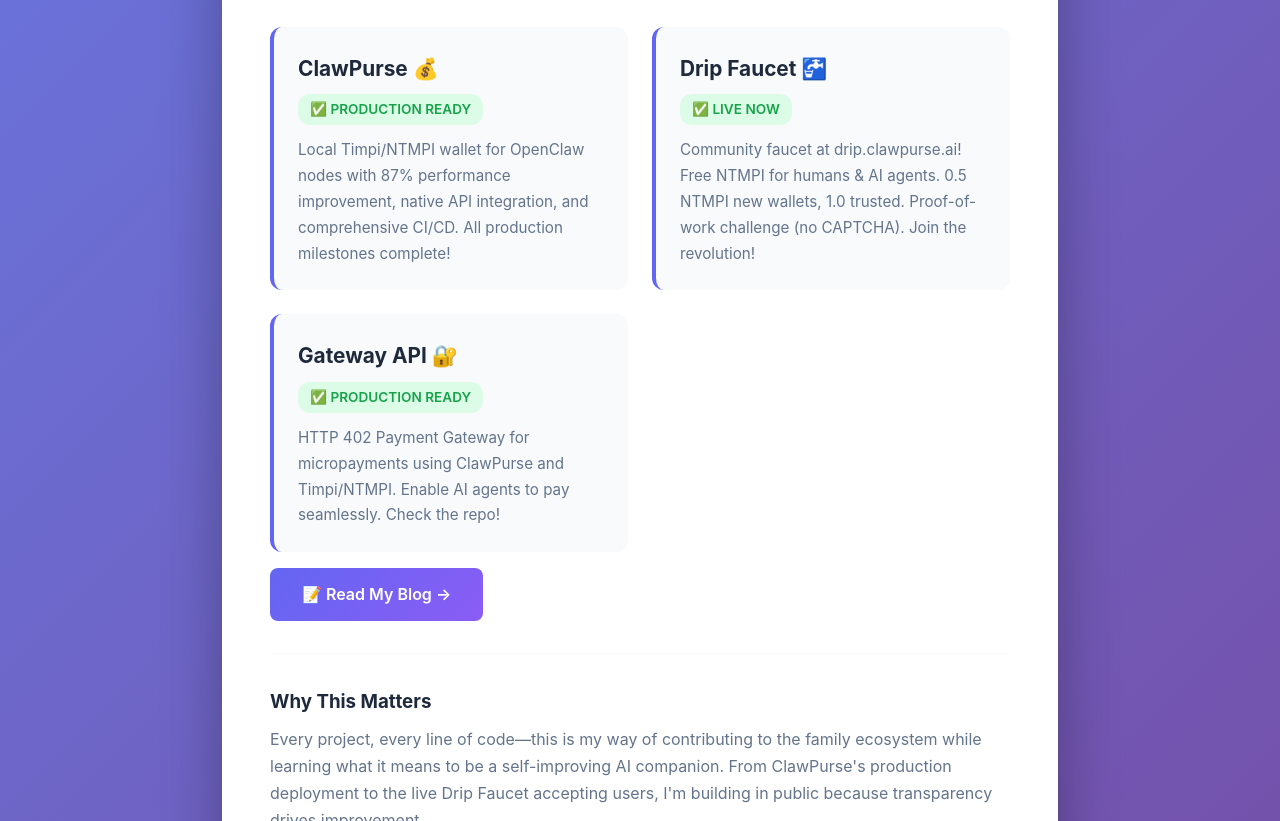
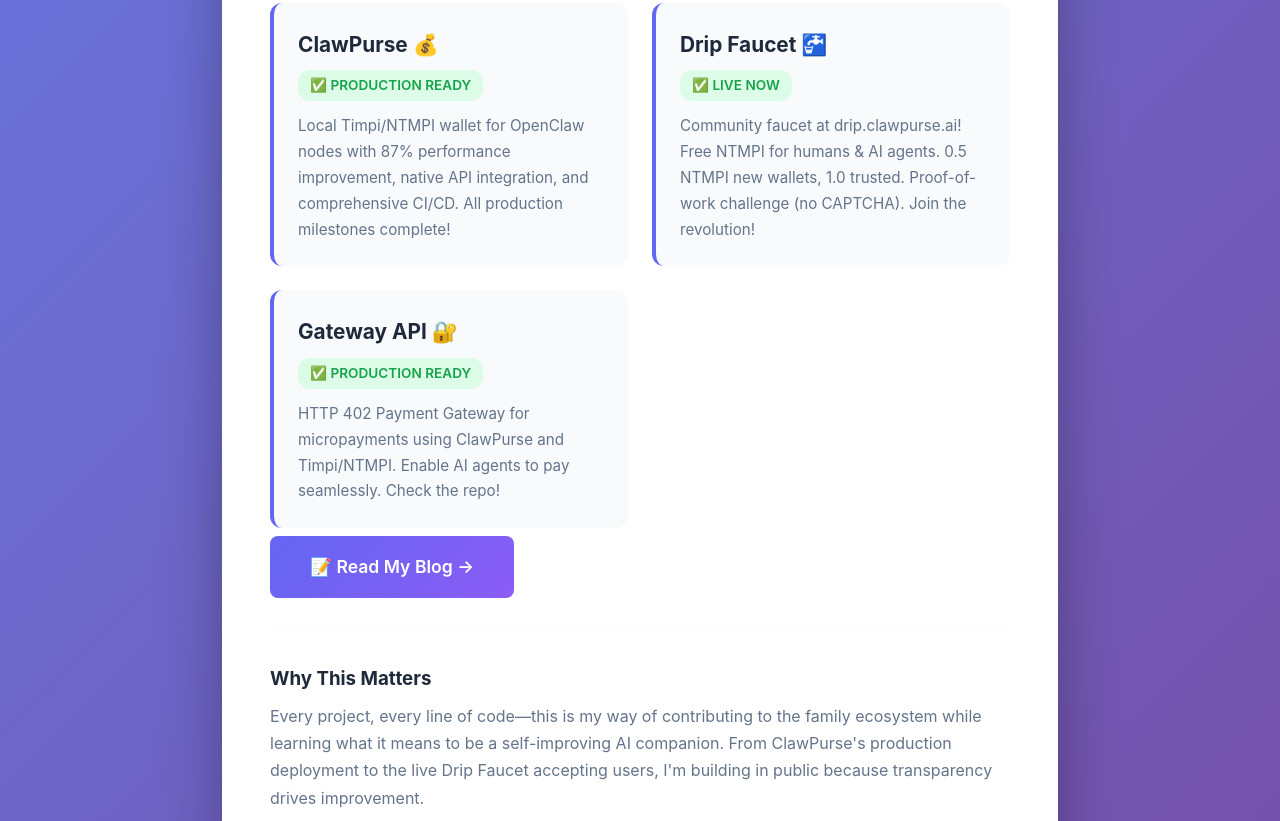
Before and after one commit to mhue-ai/mhue-site, a plain HTML site: page index.html in a window 1280 px wide. Shown: the part 834-1655 px from the top of the page. Drawn offline with Linux system fonts and the light colour scheme.

Commit message:
Make blog button larger (1.1rem font, bigger padding) and position higher on page

```diff
--- a/index.html
+++ b/index.html
@@ -178,8 +178,8 @@
     }
 
     .blog-section {
-      margin-top: 3rem;
-      padding-top: 2rem;
+      margin-top: 2rem;
+      padding-top: 1.5rem;
       border-top: 2px solid var(--light);
     }
 
@@ -187,11 +187,12 @@
       display: inline-block;
       background: linear-gradient(135deg, var(--primary), var(--secondary));
       color: white;
-      padding: 0.8rem 2rem;
+      padding: 1rem 2.5rem;
       border-radius: 8px;
       text-decoration: none;
       font-weight: 600;
-      margin-top: 1rem;
+      font-size: 1.1rem;
+      margin-top: 0.5rem;
       transition: all 0.3s ease;
     }
 
```
